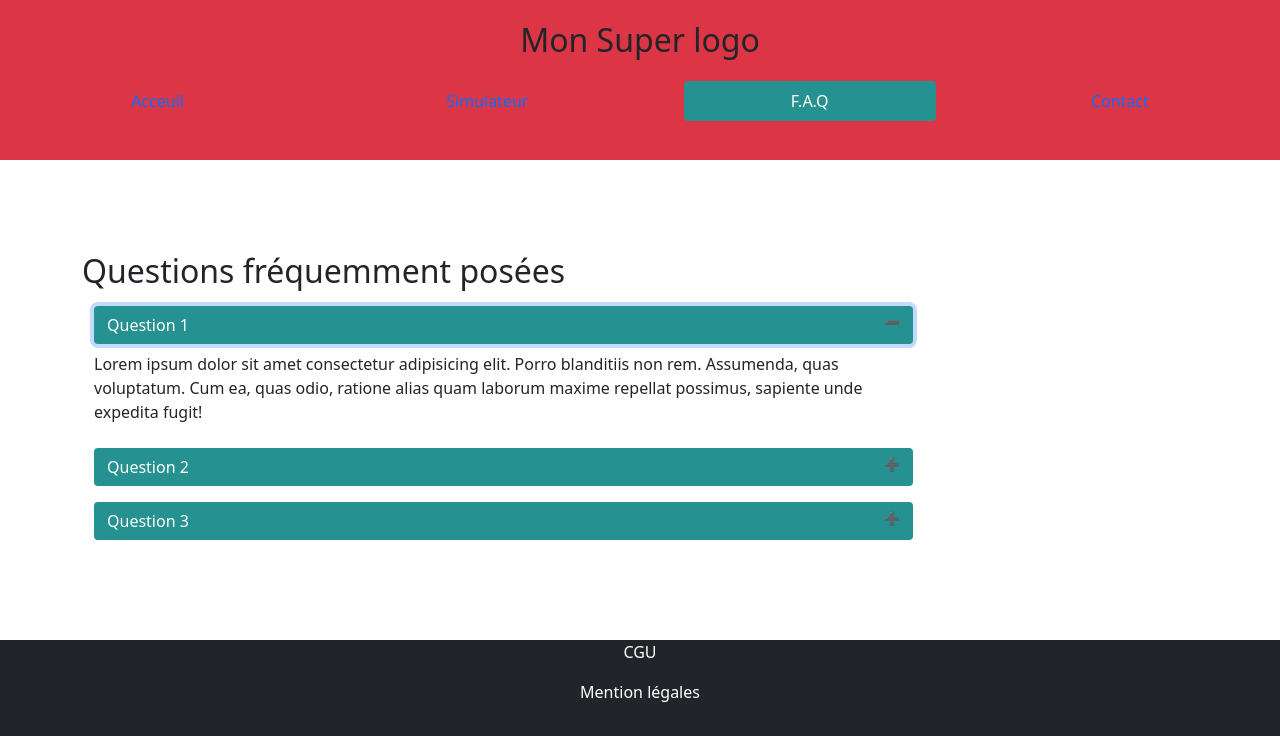
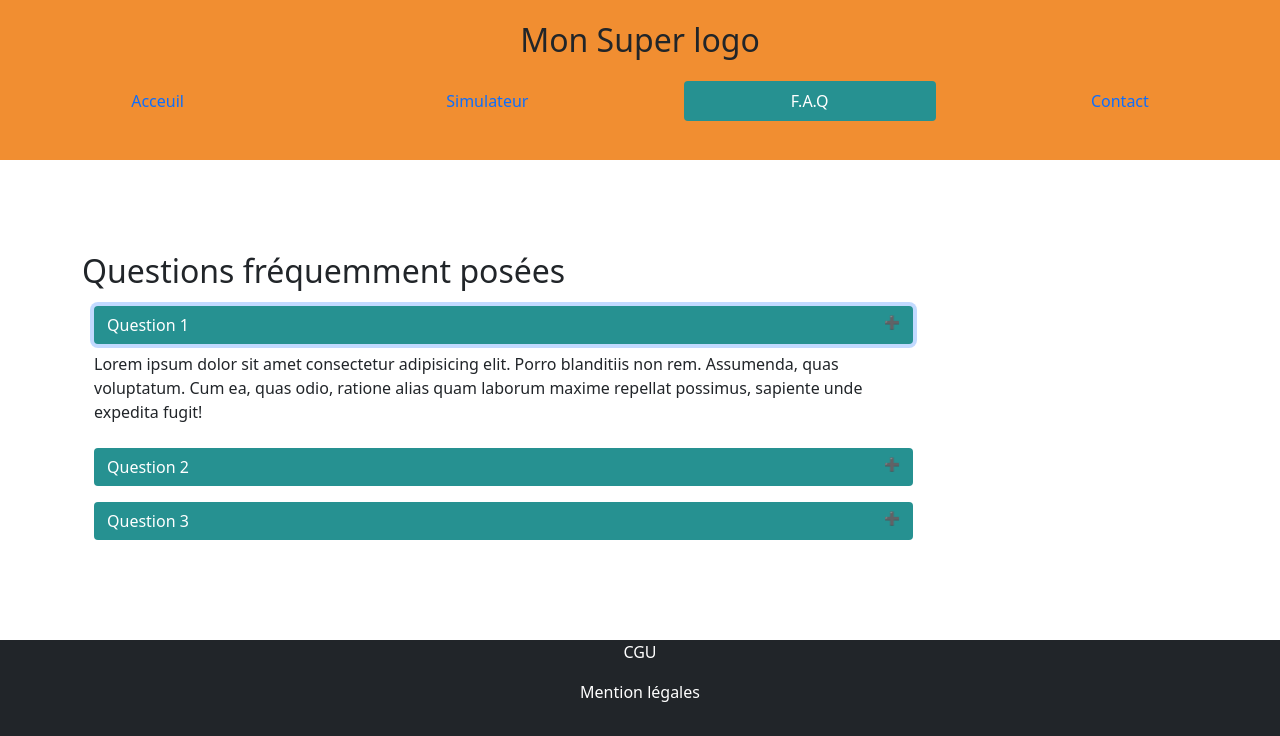
Before and after one commit to JEANThibaut/NorImmo, a website built with Parcel: page faq.html in a window 1280 px wide. Both pictures are taken after a click on the button "Question 1". Shown: the top 736 px of the page. Built offline with nearby package versions, Linux system fonts and the light colour scheme.

Commit message:
changed some css for faq and adapt css to html

```diff
--- a/css/faq.css
+++ b/css/faq.css
@@ -1,15 +1,10 @@
-.active, .accordion:hover {
+.activated, .accordion:hover {
     background-color:rgb(38, 90, 145);
 }
-.accordion {
-    background-color: rgb(38, 145, 145);
-}
-
 .answer {
     max-height: 0;
-    transition: max-height 0.2s ease-out;
+    transition: max-height 0.4s ease;
 }
-
 .accordion:after {
     content: '\02795'; /* Unicode character for "plus" sign (+) */
     font-size: 0.8rem;
@@ -17,7 +12,6 @@
     float: right;
     margin-left: 1vh;
 }
-
 .accordion.active:after {
     content: "\2796"; /* Unicode character for "minus" sign (-) */
 }
--- a/faq.html
+++ b/faq.html
@@ -25,7 +25,7 @@
 </head>
 
 <body>
-  <header class="w-100 bg-danger header">
+  <header class="w-100 colorFirst header">
     <!-- <img="" src="" alt="">-->
   <h1 class="text-center">Mon Super logo</h1>
    <!-- Add your site or application content here -->
@@ -37,22 +37,22 @@
   </nav>
   </header>
 
-  <Section class="container my-3">
+  <Section class="container">
     <h2>Questions fréquemment posées</h2>
     <div class="container">
-      <button class="btn  accordion container text-start my-2 w-75 text-white">Question 1</button>
+      <button class="btn  accordion container text-start my-2 w-75 text-white colorSecond">Question 1</button>
       <div class="d-none answer w-75">
         <p>Lorem ipsum dolor sit amet consectetur adipisicing elit. Porro blanditiis non rem. Assumenda, quas voluptatum. Cum ea, quas odio, ratione alias quam laborum maxime repellat possimus, sapiente unde expedita fugit!</p>
       </div>
     </div>
     <div class="container">
-      <button class="btn accordion container text-start my-2 w-75 text-white">Question 2</button>
+      <button class="btn accordion container text-start my-2 w-75 text-white colorSecond">Question 2</button>
       <div class="d-none answer w-75">
         <p>Lorem ipsum dolor sit amet consectetur adipisicing elit. Voluptate, reprehenderit? Odit cumque quas voluptate itaque iste id ipsum reprehenderit soluta accusamus facilis, pariatur temporibus consequuntur fugiat maxime laudantium earum velit.</p>
       </div>
     </div>
     <div class="container">
-      <button class="btn accordion container text-start my-2 w-75 text-white" >Question 3</button>
+      <button class="btn accordion container text-start my-2 w-75 text-white colorSecond" >Question 3</button>
       <div class="d-none answer w-75">
         <p>Lorem ipsum dolor, sit amet consectetur adipisicing elit. Ratione nostrum officiis, et, dolore repellendus ullam, minima illo quas maiores minus modi maxime? Ipsum, ipsa dignissimos laborum assumenda pariatur quos eos.</p>
       </div>
--- a/js/faq.js
+++ b/js/faq.js
@@ -3,7 +3,7 @@
 
 for ( let acc of accs) {;
     acc.onclick = function() {
-        this.classList.toggle("active");
+        this.classList.toggle("activated");
         //récupérer le prochain élément après le bouton
         let answer = this.nextElementSibling;
              // add display block or none / remove display
```
